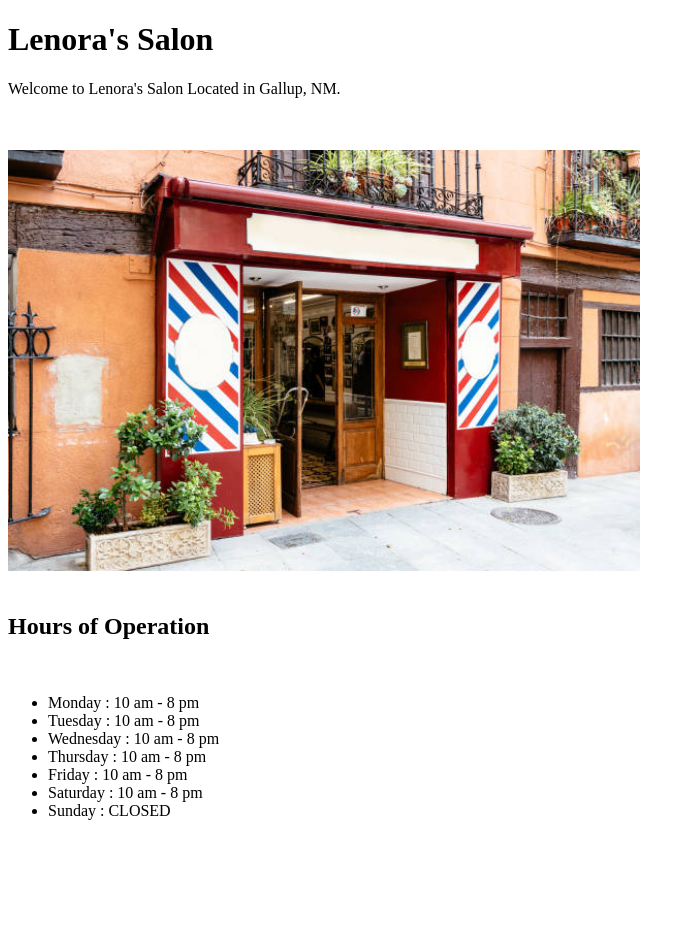
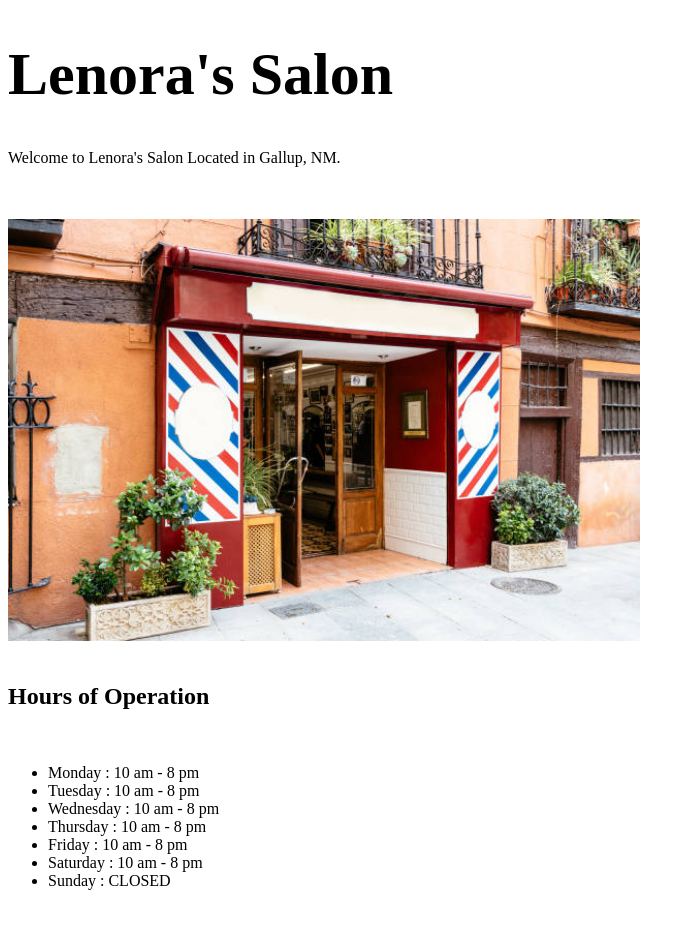
Before and after one commit to ChadPine1991/momshop, a plain HTML site: page index.html in a window 1280 px wide. Shown: the whole page, without its empty margins (0-695 px from the left). Before the commit the page ends 880 px from the top, so only its background shows below. Drawn offline with Linux system fonts and the light colour scheme.

Commit message:
Enhanced the Heading and added a CSS styles file

```diff
--- a/index.html
+++ b/index.html
@@ -4,10 +4,11 @@
     <head>
         <meta charset="UTF-8">
         <title>LenoraSalonNM </title>
+        <link rel = "stylesheet" href = "styles.css">
     </head>
 
     <body>
-        <h1>Lenora's Salon </h1>
+        <h1 style = "font-size: 60px;">Lenora's Salon </h1>
 
         <p>Welcome to Lenora's Salon Located in Gallup, NM.</p>
         <br>
```
Also changed, not shown: styles.css (added).
